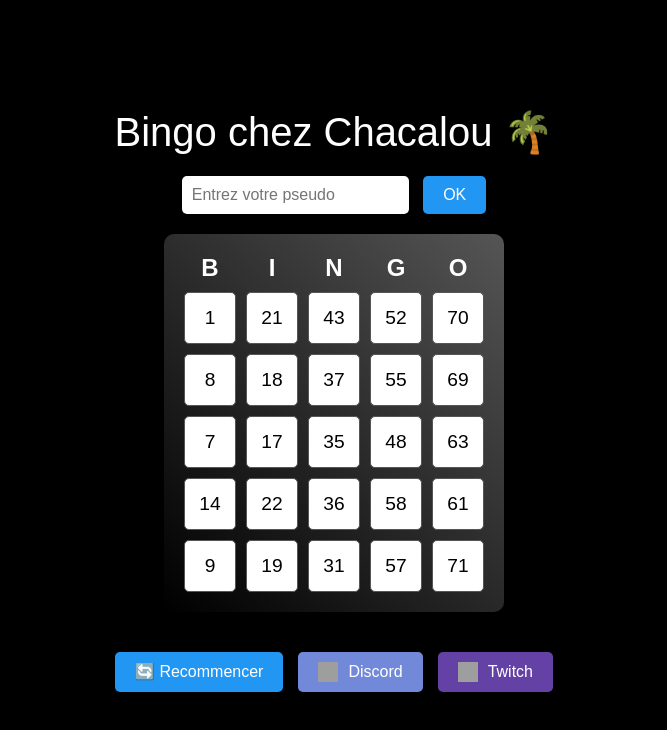
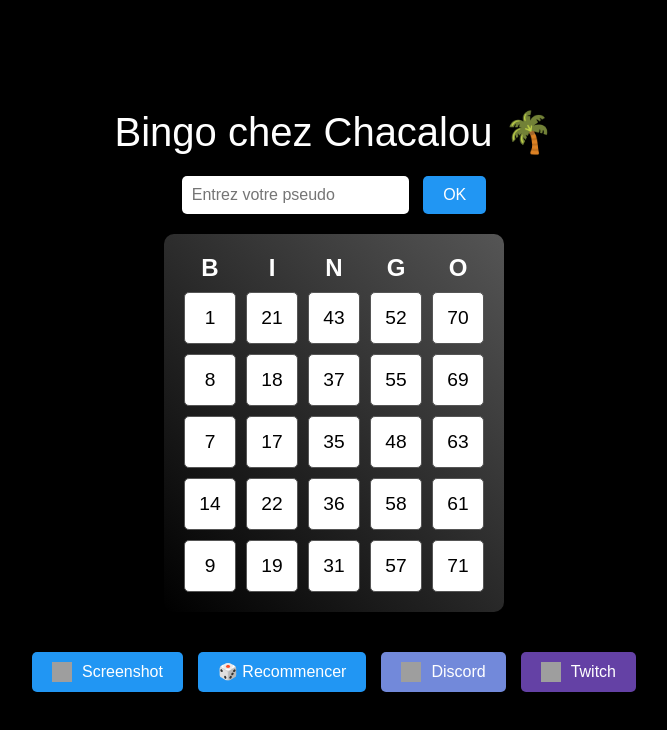
Before and after one commit to Chacalouu/Bingo, a plain HTML site: page index.html in a window 1280 px wide. Shown: the whole page, without its empty margins (306-973 px from the left). Drawn offline with nearby package versions, Linux system fonts and the light colour scheme; grey boxes are pictures that could not be loaded.

Commit message:
Add files via upload

```diff
--- a/index.html
+++ b/index.html
@@ -34,7 +34,7 @@
         <img src="https://img.icons8.com/ios-filled/50/ffffff/camera.png" alt="Camera Icon" width="20" height="20">
         Screenshot
     </button>
-    <button class="restart-button" onclick="resetNewNumbers()">🔄 Recommencer</button>
+    <button class="restart-button" onclick="resetNewNumbers()">🎲 Recommencer</button>
     <a class="discord-button" id="discord-button" href="https://discord.gg/jA6QHa87fA" target="_blank">
         <img src="https://img.icons8.com/ios-filled/50/ffffff/discord-logo.png" alt="Discord Icon" width="20" height="20">
         Discord
--- a/scripts.js
+++ b/scripts.js
@@ -193,7 +193,7 @@ function takeScreenshot() {
 document.addEventListener('DOMContentLoaded', () => {
     const columns = generateBingoNumbers();
     createBingoCard(columns);
-    document.getElementById('screenshot-button').style.display = 'none'; // Hide the screenshot button initially
+    document.getElementById('screenshot-button').style.display = 'flex'; // Show the screenshot button initially
     const pseudo = localStorage.getItem('pseudo');
     if (pseudo) {
         document.getElementById('pseudo-input').value = pseudo;
```
